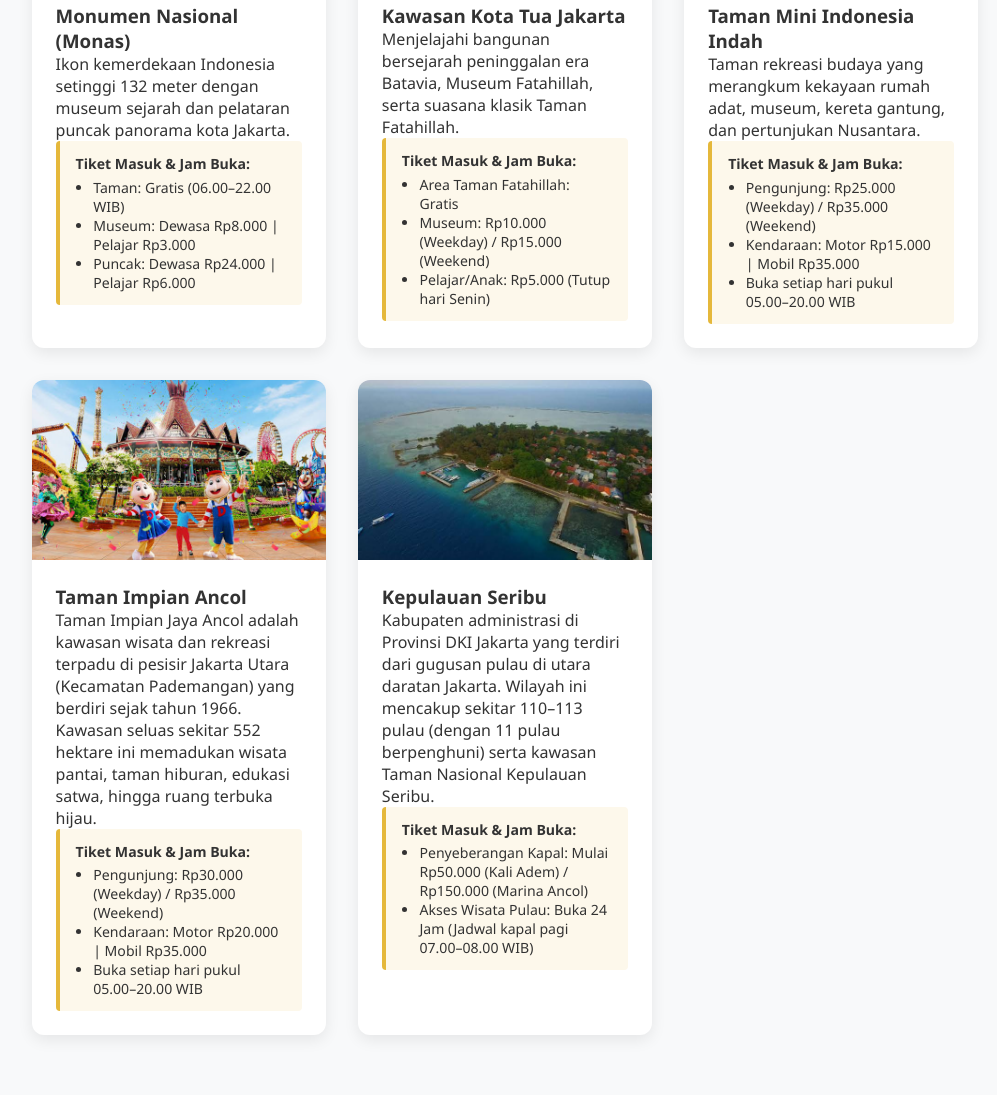
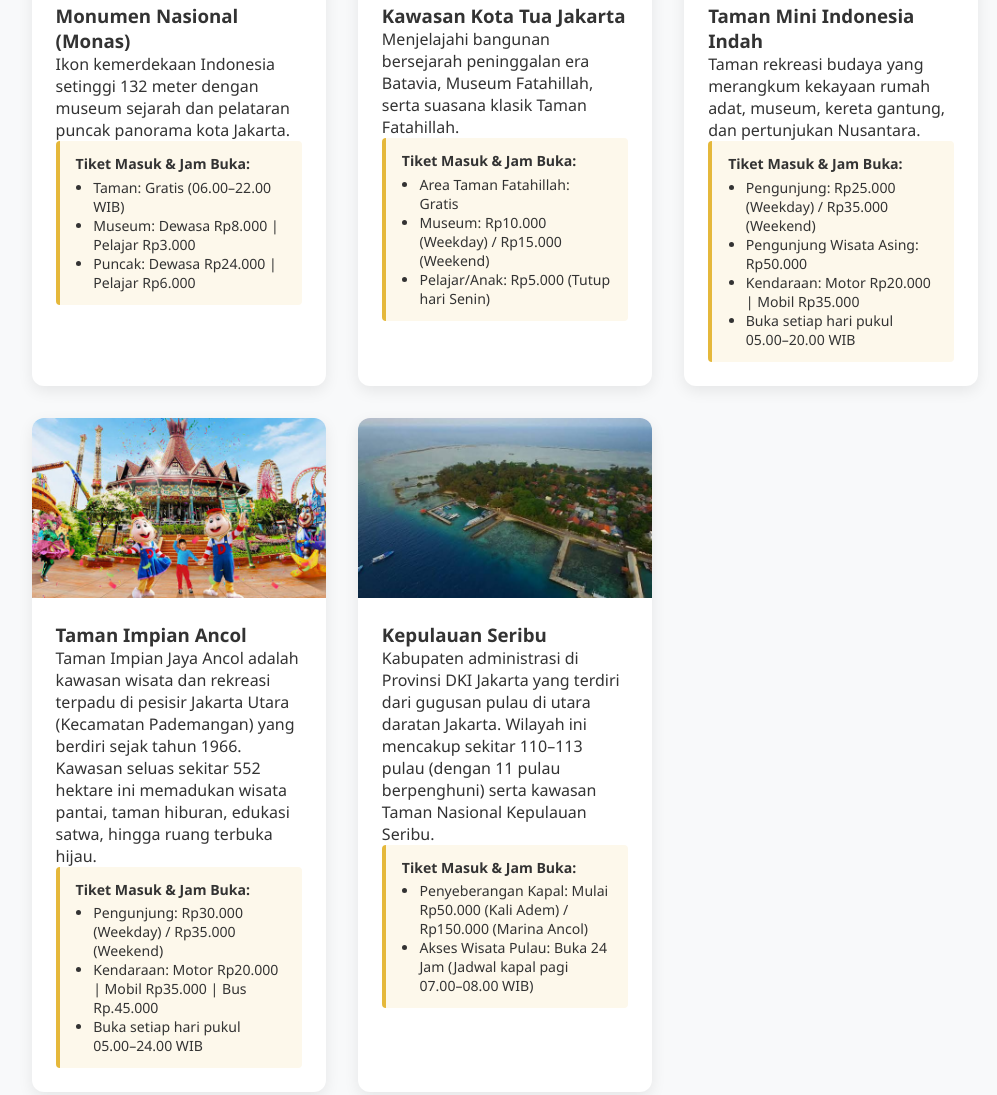
Before and after one commit to wakerta/JAKARTARAYA, a plain HTML site: page wisata/index.html in a window 1280 px wide. Shown: the part 1184-2279 px from the top of the page, without its empty margins (135-1132 px from the left). Drawn offline with Linux system fonts and the light colour scheme.

Commit message:
Update ticket prices and hours of operation

```diff
--- a/wisata/index.html
+++ b/wisata/index.html
@@ -243,7 +243,8 @@
                 <strong>Tiket Masuk & Jam Buka:</strong>
                 <ul>
                     <li>Pengunjung: Rp25.000 (Weekday) / Rp35.000 (Weekend)</li>
-                    <li>Kendaraan: Motor Rp15.000 | Mobil Rp35.000</li>
+                    <li>Pengunjung Wisata Asing: Rp50.000 </li>
+                    <li>Kendaraan: Motor Rp20.000 | Mobil Rp35.000</li>
                     <li>Buka setiap hari pukul 05.00–20.00 WIB</li>
                 </ul>
             </div>
@@ -260,8 +261,8 @@
                 <strong>Tiket Masuk & Jam Buka:</strong>
                 <ul>
                     <li>Pengunjung: Rp30.000 (Weekday) / Rp35.000 (Weekend)</li>
-                    <li>Kendaraan: Motor Rp20.000 | Mobil Rp35.000</li>
-                    <li>Buka setiap hari pukul 05.00–20.00 WIB</li>
+                    <li>Kendaraan: Motor Rp20.000 | Mobil Rp35.000 | Bus Rp.45.000</li>
+                    <li>Buka setiap hari pukul 05.00–24.00 WIB</li>
                 </ul>
             </div>
         </div>
```
